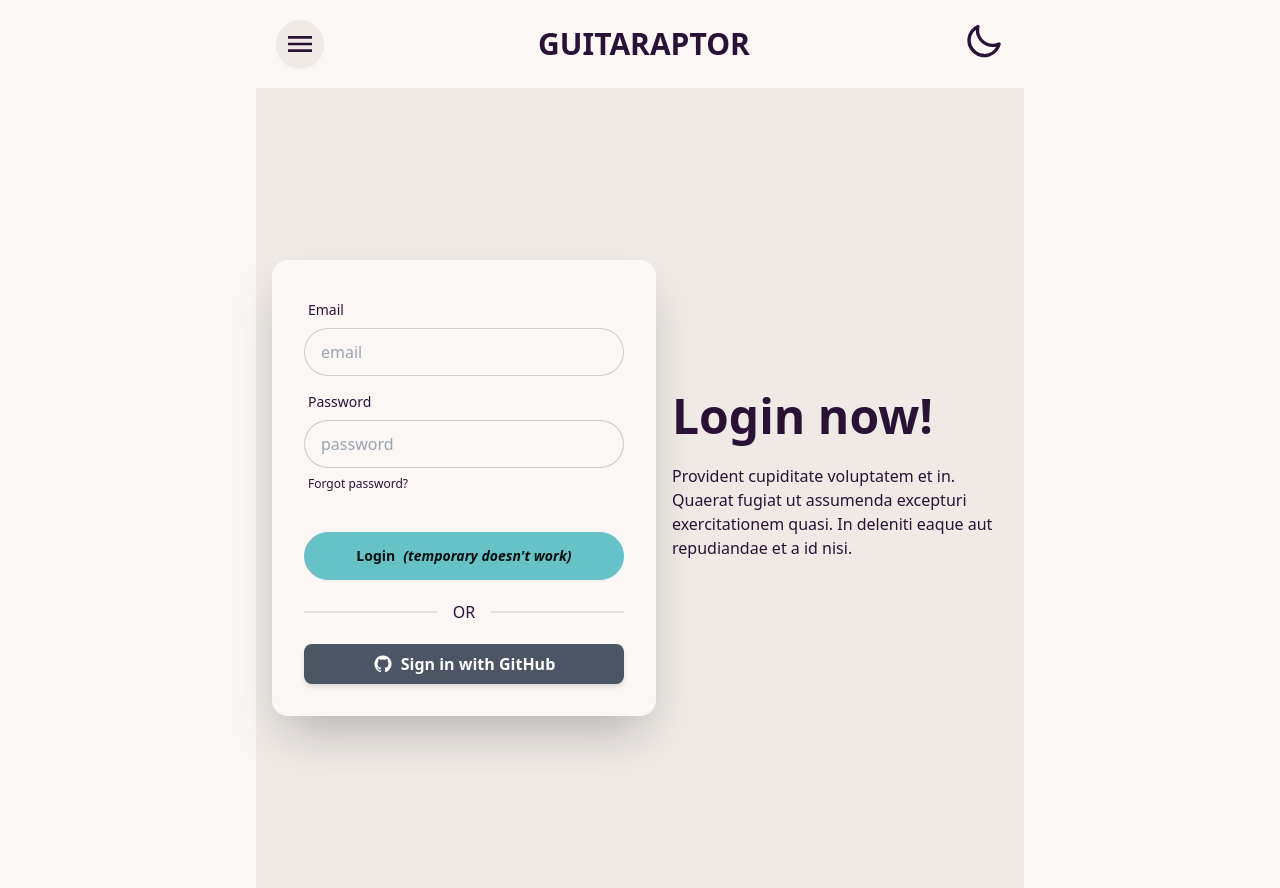
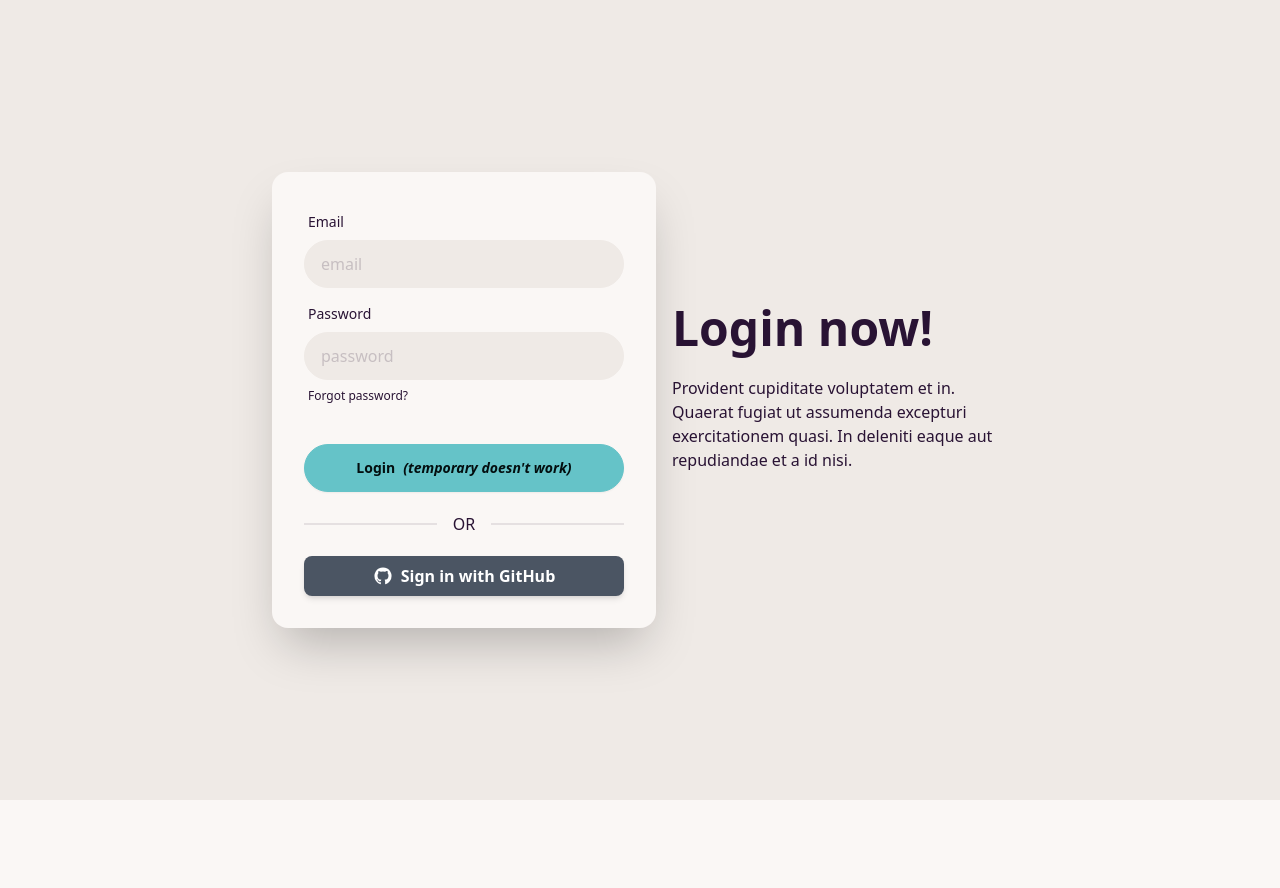
Before and after one commit to EugeneSuhoviy/guitaraptor, a Next.js app: page /login in a window 1280 px wide. After the commit the page ends 800 px from the top, so only its background shows below. Built offline with nearby package versions, Linux system fonts and the light colour scheme; no server answers.

Commit message:
Changelog: - Hide header on login page

```diff
--- a/app/components/exercises-container.tsx
+++ b/app/components/exercises-container.tsx
@@ -6,6 +6,7 @@ import { arrayMove, SortableContext, verticalListSortingStrategy } from "@dnd-ki
 import dynamic from "next/dynamic";
 import { restrictToVerticalAxis } from "@dnd-kit/modifiers";
 import { createClient } from "@/app/lib/supabase/client";
+import Link from 'next/link'
 
 const Exercise = dynamic(() => import('./exercise'), { ssr: false });
 const supabase = createClient();
@@ -135,6 +136,7 @@ export default function ExercisesContainer({ exercises }: ExercisesContainerProp
     );
 
     return <>
+        <div className="max-w-3xl mx-auto">
             <ul className="exercises">
                 <DndContext sensors={sensors} collisionDetection={closestCorners} modifiers={[restrictToVerticalAxis]} onDragEnd={handleDragEnd}>
                     <SortableContext items={copyExercises} strategy={verticalListSortingStrategy}>
@@ -155,5 +157,7 @@ export default function ExercisesContainer({ exercises }: ExercisesContainerProp
                     </SortableContext>
                 </DndContext>
             </ul>
+            <Link role="button" className="btn my-4" href="/exercise/create">Add exercise</Link>
+        </div>
     </>
 }
--- a/app/components/header.tsx
+++ b/app/components/header.tsx
@@ -1,8 +1,15 @@
+'use client'
+
 import Link from "next/link";
+import { usePathname } from "next/navigation";
 
 export default function Header() {
+    const pathname = usePathname();
+
+    if (pathname.includes('login')) return
+
     return <>
-        <div className="p-5 flex items-center">
+        <div className="p-5 flex items-center max-w-3xl mx-auto">
             <div>
                 <label className="btn btn-circle swap swap-rotate">
                     {/* this hidden checkbox controls the state */}
--- a/app/components/login/login-container.tsx
+++ b/app/components/login/login-container.tsx
@@ -17,8 +17,8 @@ export default function LoginContainer() {
 
     return (
         <>
-            <div className="hero bg-base-200 min-h-screen">
-                <div className="hero-content flex-col lg:flex-row-reverse">
+            <div className="hero bg-base-200 min-h-screen ">
+                <div className="hero-content flex-col lg:flex-row-reverse max-w-3xl mx-auto">
                     <div className="text-center lg:text-left">
                         <h1 className="text-5xl font-bold">Login now!</h1>
                         <p className="py-6">
@@ -33,13 +33,13 @@ export default function LoginContainer() {
                                 <label className="label">
                                     <span className="label-text">Email</span>
                                 </label>
-                                <input type="email" placeholder="email" className="input input-bordered" required />
+                                <input type="email" placeholder="email" className="input input-bordered" required disabled />
                             </div>
                             <div className="form-control">
                                 <label className="label">
                                     <span className="label-text">Password</span>
                                 </label>
-                                <input type="password" placeholder="password" className="input input-bordered" required />
+                                <input type="password" placeholder="password" className="input input-bordered" required disabled/>
                                 <label className="label">
                                     <a href="#" className="label-text-alt link link-hover">Forgot password?</a>
                                 </label>
--- a/app/components/login/logout-btn.tsx
+++ b/app/components/login/logout-btn.tsx
@@ -6,11 +6,11 @@ import { ArrowLeftStartOnRectangleIcon } from '@heroicons/react/16/solid'
 
 export default function LogoutBtn() {
     const supabase = createClient();
-    const router = useRouter()
+    const router = useRouter();
 
     async function handleLogout() {
-        await supabase.auth.signOut()
-        router.refresh()
+        await supabase.auth.signOut();
+        router.replace('/login');
     }
 
     return (
--- a/app/layout.tsx
+++ b/app/layout.tsx
@@ -15,7 +15,7 @@ export default function RootLayout({
 }>) {
   return (
     <html lang="en" data-theme="cupcake">
-      <body className="max-w-3xl mx-auto">
+      <body>
           <Header />
           {children}
       </body>
--- a/app/page.tsx
+++ b/app/page.tsx
@@ -1,4 +1,3 @@
-import Link from 'next/link'
 import { getAllExercises } from "@/app/lib/actions";
 import ExercisesContainer from "./components/exercises-container";
 import LogoutBtn from './components/login/logout-btn';
@@ -10,7 +9,6 @@ export default async function Home() {
     <>
       <main className="p-5">
         <ExercisesContainer exercises={exercises} />
-        <Link role="button" className="btn my-4" href="/exercise/create">Add exercise</Link>
         <LogoutBtn />
       </main>
     </>
```
Lines whose indentation alone changed are shown as unchanged.
